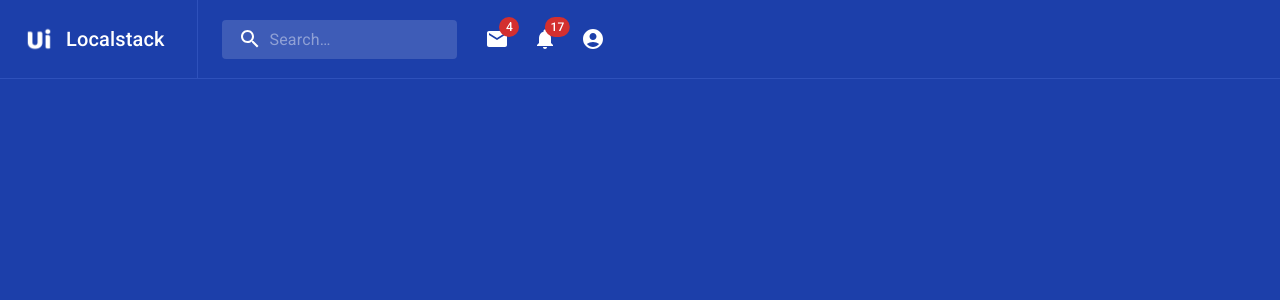
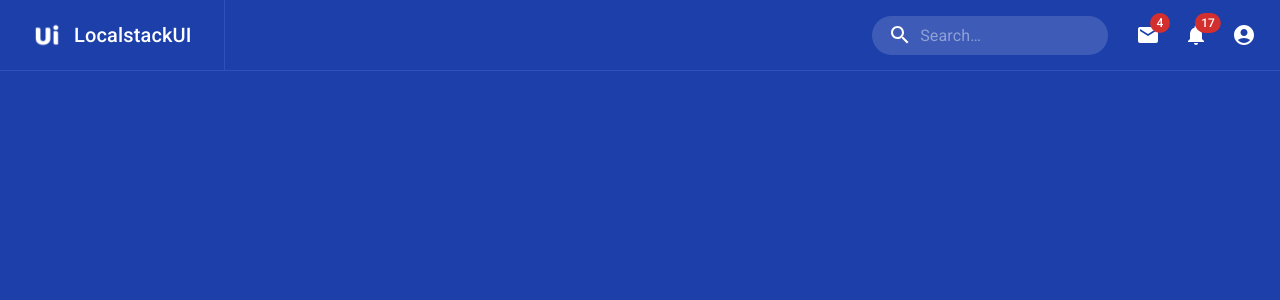
Before and after one commit to usrivastava92/hello-mui, a React (Vite) app: page / in a window 1280 px wide. Shown: the top 300 px of the page. Built offline with nearby package versions, Linux system fonts and the light colour scheme.

Commit message:
added menubar stack

```diff
--- a/src/layouts/TopMenuLayout/components/TopBar/index.tsx
+++ b/src/layouts/TopMenuLayout/components/TopBar/index.tsx
@@ -168,7 +168,6 @@ const TopBar: React.FC = (): JSX.Element => {
         sx={{ bgcolor: 'background.default', color: 'text.secondary' }}
         elevation={0}
       >
-        <Toolbar>
         <Stack
           direction="row"
           alignItems="center"
@@ -177,12 +176,11 @@ const TopBar: React.FC = (): JSX.Element => {
           <Stack
             direction="row"
             alignItems="center"
-              justifyContent="space-evenly"
             sx={{
               borderRight: 1,
               borderColor: 'border.main',
-                pr: 4,
-                py: 1.5
+              p: 4,
+              py: 1
             }}
           >
             <IconButton
@@ -199,19 +197,17 @@ const TopBar: React.FC = (): JSX.Element => {
                 image="src/assets/images/logo.png"
               />
             </IconButton>
-              <Typography
-                variant="h6"
-                noWrap
-                color="white"
-                component="div"
-                sx={{
-                  display: { xs: 'none', sm: 'block' }
-                }}
-              >
-                Localstack
+            <Typography variant="h6" noWrap color="white" component="div">
+              LocalstackUI
             </Typography>
           </Stack>
-            <Search>
+          <Stack
+            direction="row"
+            alignItems="center"
+            justifyContent="space-evenly"
+            sx={{ px: 3 }}
+          >
+            <Search sx={{ borderRadius: 30 }}>
               <SearchIconWrapper>
                 <SearchIcon />
               </SearchIconWrapper>
@@ -265,7 +261,7 @@ const TopBar: React.FC = (): JSX.Element => {
               </IconButton>
             </Box>
           </Stack>
-        </Toolbar>
+        </Stack>
       </AppBar>
       {renderMobileMenu}
       {renderMenu}
```
Lines whose indentation alone changed are shown as unchanged.
